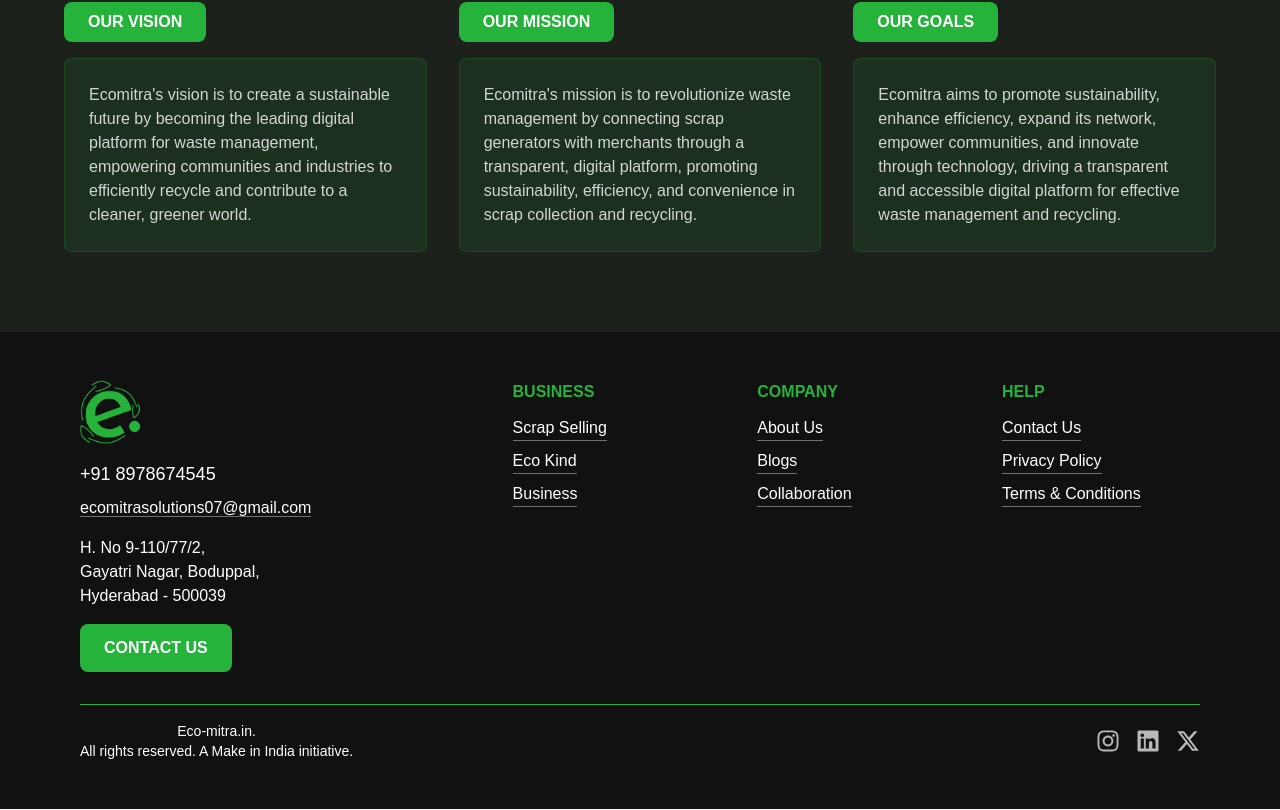
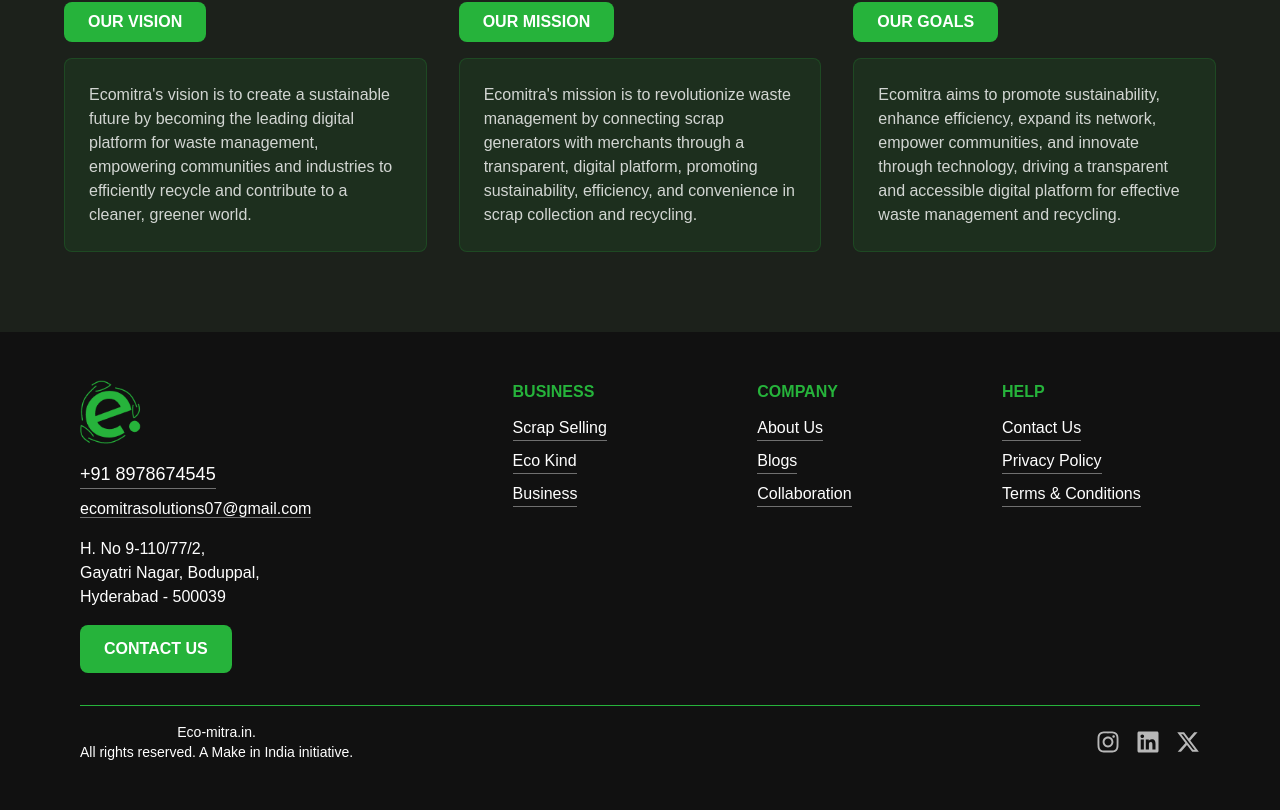
Before and after one commit to nitinrajg/frontend-ecomitra, a React (Vite) app: page /about-us in a window 1280 px wide. Shown: the part 1092-1902 px from the top of the page. Built offline with nearby package versions, Linux system fonts and the light colour scheme.

Commit message:
numbers changed

```diff
--- a/src/components/footer.jsx
+++ b/src/components/footer.jsx
@@ -17,7 +17,7 @@
         {/* Left Section */}
         <div className="w-full md:w-1/3">
           <img src={footerLogo} alt="Eco-mitra" className="w-16 h-16 mb-4" />
-          <p className="text-lg mb-2">+91 8978674545</p>
+          <p><a href="tel:+918978674545" className="text-lg mb-2 inline-block border-b border-white/40 hover:border-[#26B33B] transition duration-300">+91 8978674545</a></p>
           <a
             href="mailto:ecomitrasolutions07@gmail.com"
             className="border-b border-white/40 hover:border-[#26B33B] transition duration-300"
```
